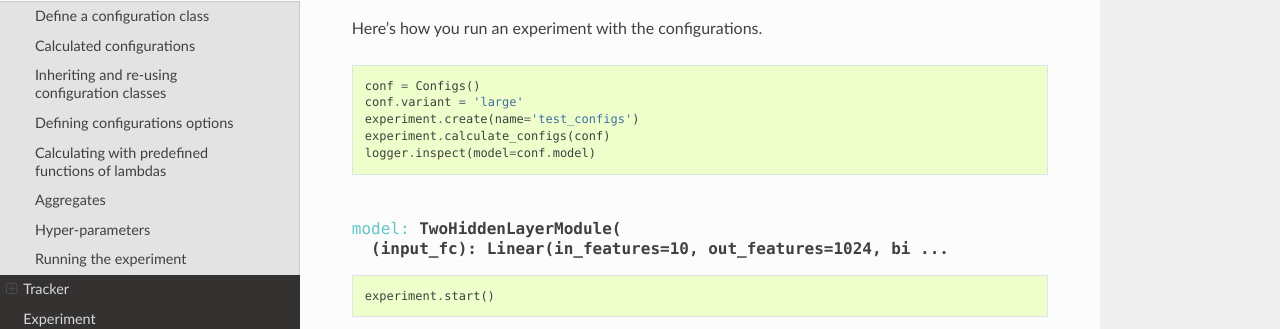
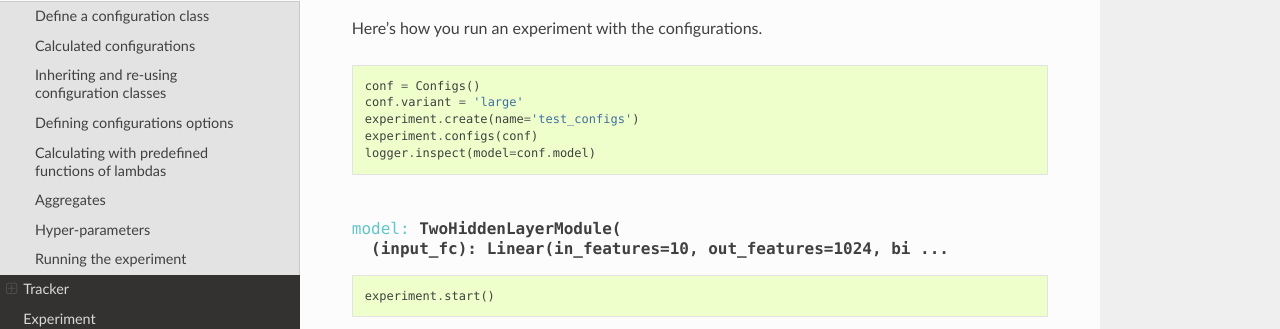
Before and after one commit to lab-ml/docs, a Sphinx documentation site: the page built from source/guide/configs.rst, in a window 1280 px wide and 900 px high, scrolled down 2808 px. Shown: the part 131-460 px from the top of the window. Built offline with Sphinx 7.4.7 and the Read the Docs theme 2.0.0, drawn with Linux system fonts in a browser that asks for light colours; nearby versions of some CDN libraries; formulas are drawn with MathJax 3; pages that are not in the unit, such as notebooks, are missing from menus.

Commit message:
calculate_configs -> configs

```diff
--- a/source/api/experiment.rst
+++ b/source/api/experiment.rst
@@ -11,7 +11,7 @@
 
      .. autofunction:: add_sklearn_models
 
-     .. autofunction:: calculate_configs
+     .. autofunction:: configs
 
      .. autofunction:: start
 
--- a/source/guide/configs.rst
+++ b/source/guide/configs.rst
@@ -167,7 +167,7 @@
     conf = Configs()
     conf.variant = 'large'
     experiment.create(name='test_configs')
-    experiment.calculate_configs(conf)
+    experiment.configs(conf)
     logger.inspect(model=conf.model)
 
 
```
Also changed, not shown: 2 other files.
